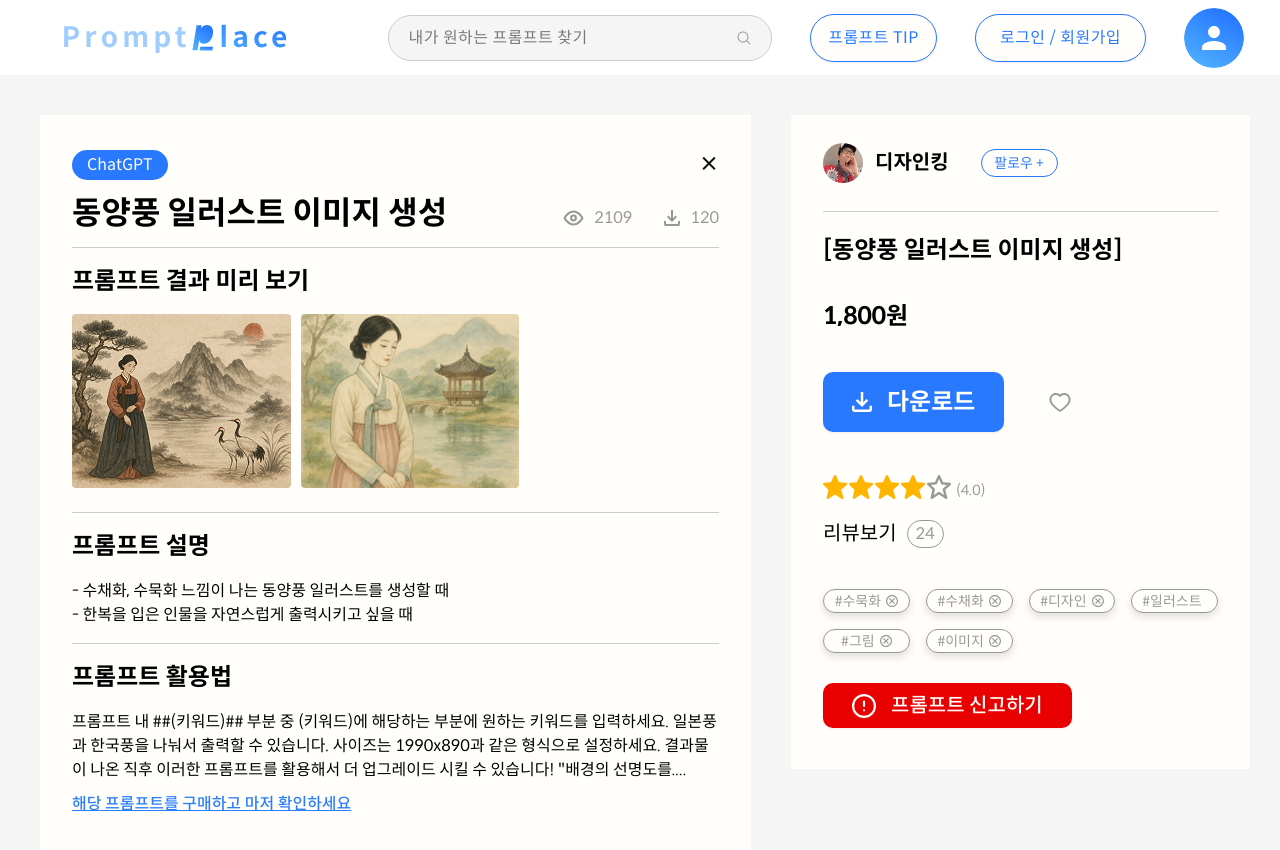
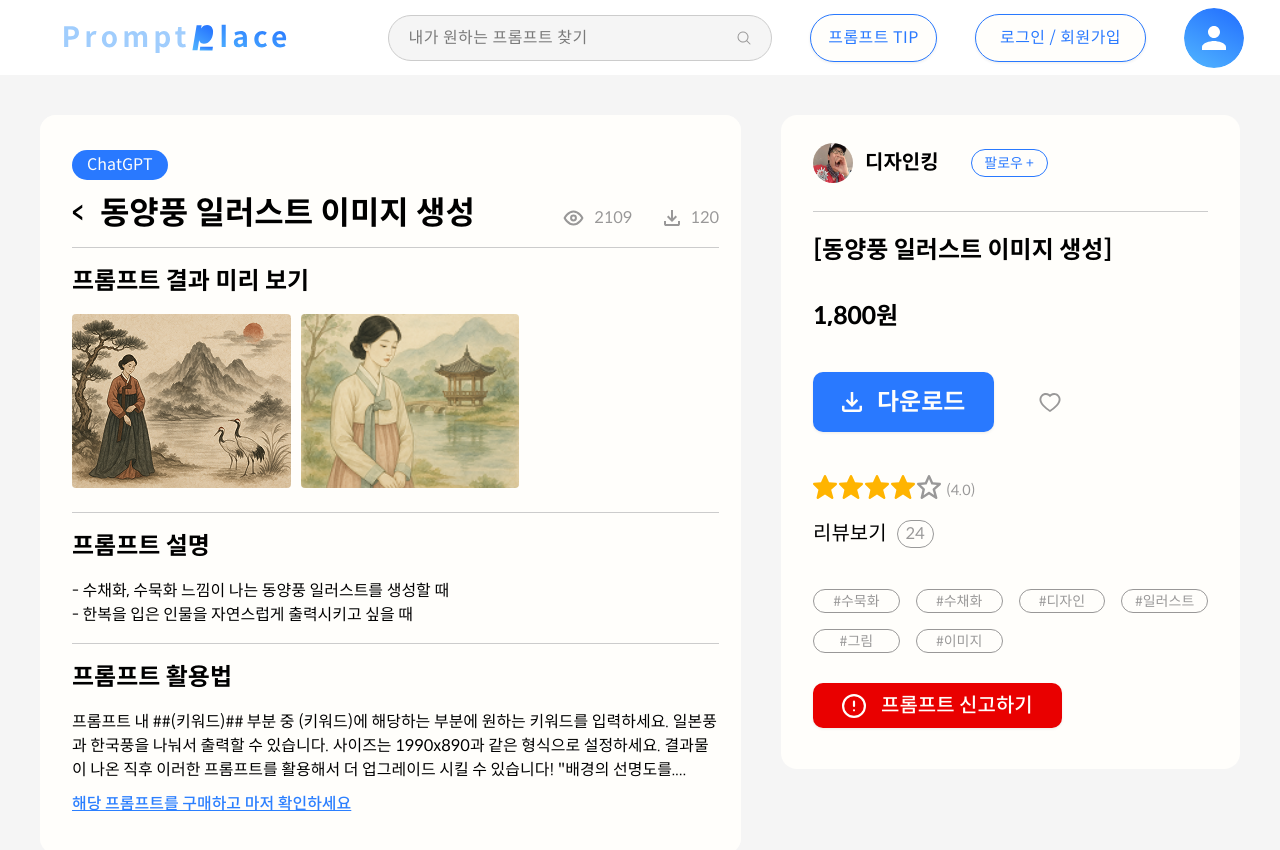
Before and after one commit to PromptPlace/PromtPlace-FE, a React (Vite) app: page /prompt/1 in a window 1280 px wide. Shown: the top 850 px of the page. Built offline with nearby package versions, Linux system fonts and the light colour scheme.

Commit message:
💄 Design: 둥글기 및 뒤로가기 수정(#35)

```diff
--- a/src/pages/PromptDetailPage/PromptDetailPage.tsx
+++ b/src/pages/PromptDetailPage/PromptDetailPage.tsx
@@ -1,6 +1,7 @@
 import PromptHeader from './components/PromptHeader';
 import PromptInfo from './components/PromptInfo';
 import PromptActions from './components/PromptActions';
+import { useNavigate } from 'react-router-dom';
 
 const mockPrompt = {
   prompt_id: 123,
@@ -24,15 +25,19 @@ const mockPrompt = {
 };
 
 const PromptDetailPage = () => {
+  const navigate = useNavigate();
   const prompt = mockPrompt;
 
   return (
-
     <div className="flex gap-10 p-10 max-w-7xl mx-auto bg-[#F5F5F5] ">
       {/* 왼쪽: 정보 */}
-      <div className="w-[711px] bg-[#FFFEFB] ">
-
-        <PromptHeader title={prompt.title} views={prompt.views} downloads={prompt.downloads} />
+      <div className="w-[711px] bg-[#FFFEFB] rounded-[16px] overflow-hidden">
+        <PromptHeader
+          title={prompt.title}
+          views={prompt.views}
+          downloads={prompt.downloads}
+          onClose={() => navigate(-1)}
+        />
         <PromptInfo
           promptResult={prompt.prompt_result}
           description={prompt.description}
@@ -41,10 +46,9 @@ const PromptDetailPage = () => {
       </div>
 
       {/* 오른쪽: 액션 */}
-      <div className="w-[300px] h-[654px] bg-[#FFFEFB] shrink-0">
+      <div className="w-[459px] h-[654px] bg-[#FFFEFB] shrink-0 rounded-[16px] overflow-hidden">
         <PromptActions
           title={prompt.title}
-
           price={prompt.price}
           isFree={prompt.is_free}
           downloads={prompt.downloads}
--- a/src/pages/PromptDetailPage/components/PromptActions.tsx
+++ b/src/pages/PromptDetailPage/components/PromptActions.tsx
@@ -20,7 +20,6 @@ interface Props {
   updatedAt: string;
   userId: number;
 }
-
 
 const dummyReviews = Array(8).fill({
   id: 1,
@@ -160,11 +159,13 @@ a futuristic city blending Korean traditional architecture and cyberpunk neon li
         <div className="mt-[25px] flex justify-start">
           <Rating star={rating} />
         </div>
-        <div
-          className="pt-[20px] text-[20px] flex items-center gap-[10px] cursor-pointer"
-          onClick={() => setShowReviews(true)}>
-          <p>리뷰보기</p>
-          <span className="w-[37px] h-[28px] px-[10px] py-[5px] border border-[#999999] rounded-full text-[16px] text-[#999898] flex items-center justify-center">
+        <div className="pt-[20px] text-[20px] flex items-center gap-[10px]">
+          <p className="cursor-pointer" onClick={() => setShowReviews(true)}>
+            리뷰보기
+          </p>
+          <span
+            className="w-[37px] h-[28px] px-[10px] py-[5px] border border-[#999999] rounded-full text-[16px] text-[#999898] flex items-center justify-center cursor-pointer"
+            onClick={() => setShowReviews(true)}>
             {reviewCounts}
           </span>
         </div>
@@ -173,7 +174,7 @@ a futuristic city blending Korean traditional architecture and cyberpunk neon li
       {/* 태그 */}
       <div className="grid grid-cols-2 sm:grid-cols-3 md:grid-cols-4 gap-4 mt-[40px] mb-[30px]">
         {tags.map((tag, idx) => (
-          <TagButton key={idx} hasDelete={true} text={tag} onClick={() => handleDelete(tag)} />
+          <TagButton key={idx} hasDelete={false} text={tag} onClick={() => {}} />
         ))}
       </div>
 
@@ -189,7 +190,6 @@ a futuristic city blending Korean traditional architecture and cyberpunk neon li
 
       {/* 신고 모달 */}
       <ReportModal isOpen={isReportModalOpen} onClose={handleCloseReportModal} />
-
     </div>
   );
 };
--- a/src/pages/PromptDetailPage/components/PromptHeader.tsx
+++ b/src/pages/PromptDetailPage/components/PromptHeader.tsx
@@ -5,22 +5,28 @@ interface Props {
   title: string;
   views: number;
   downloads: number;
+  onClose: () => void;
 }
 
-const PromptHeader = ({ title, views, downloads }: Props) => (
-
+const PromptHeader = ({ title, views, downloads, onClose }: Props) => (
   <div className="w-[711px] bg-[#FFFEFB] px-8">
-    {/* 실제 내용 높이 고정 */}
     <div className="h-[132px] box-border flex flex-col justify-between">
-      {/* ChatGPT 버튼 + X 버튼 */}
       <div className="flex items-center justify-between w-full pt-[35px]">
         <ModelButton text="ChatGPT" />
-        <button className="text-xl font-bold text-[#121212] focus:outline-none">×</button>
       </div>
 
-      {/* 제목 + 카운트 */}
       <div className="flex items-center justify-between w-full">
-        <h2 className="font-bold text-[32px] pb-[10px]">{title}</h2>
+        <div className="flex items-center gap-[15px]">
+          {/* 뒤로가기 버튼 */}
+          <button
+            onClick={onClose}
+            className="text-2xl pb-[10px] font-bold leading-none hover:opacity-70"
+            aria-label="뒤로가기">
+            &lt;
+          </button>
+          <h2 className="font-bold text-[32px] pb-[10px]">{title}</h2>
+        </div>
+
         <div className="flex gap-8">
           <Count imgType="eye" count={views} />
           <Count imgType="download" count={downloads} />
@@ -28,10 +34,9 @@ const PromptHeader = ({ title, views, downloads }: Props) => (
       </div>
     </div>
 
-    {/* 하단 구분선 (132px 딱 아래) */}
+    {/* 하단 구분선 */}
     <div className="h-[1px] bg-[#CCCCCC] w-full" />
   </div>
 );
 
-
 export default PromptHeader;
```
